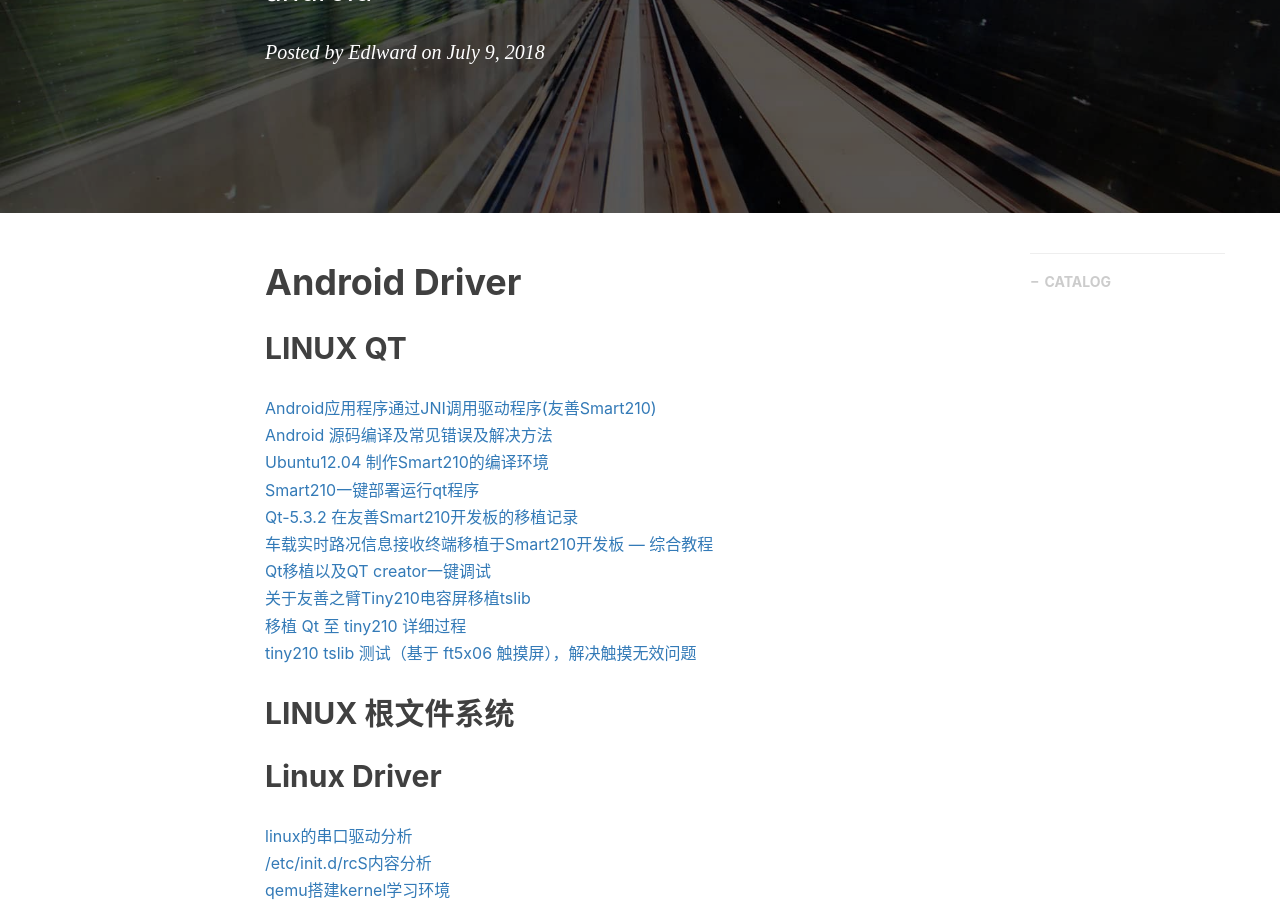
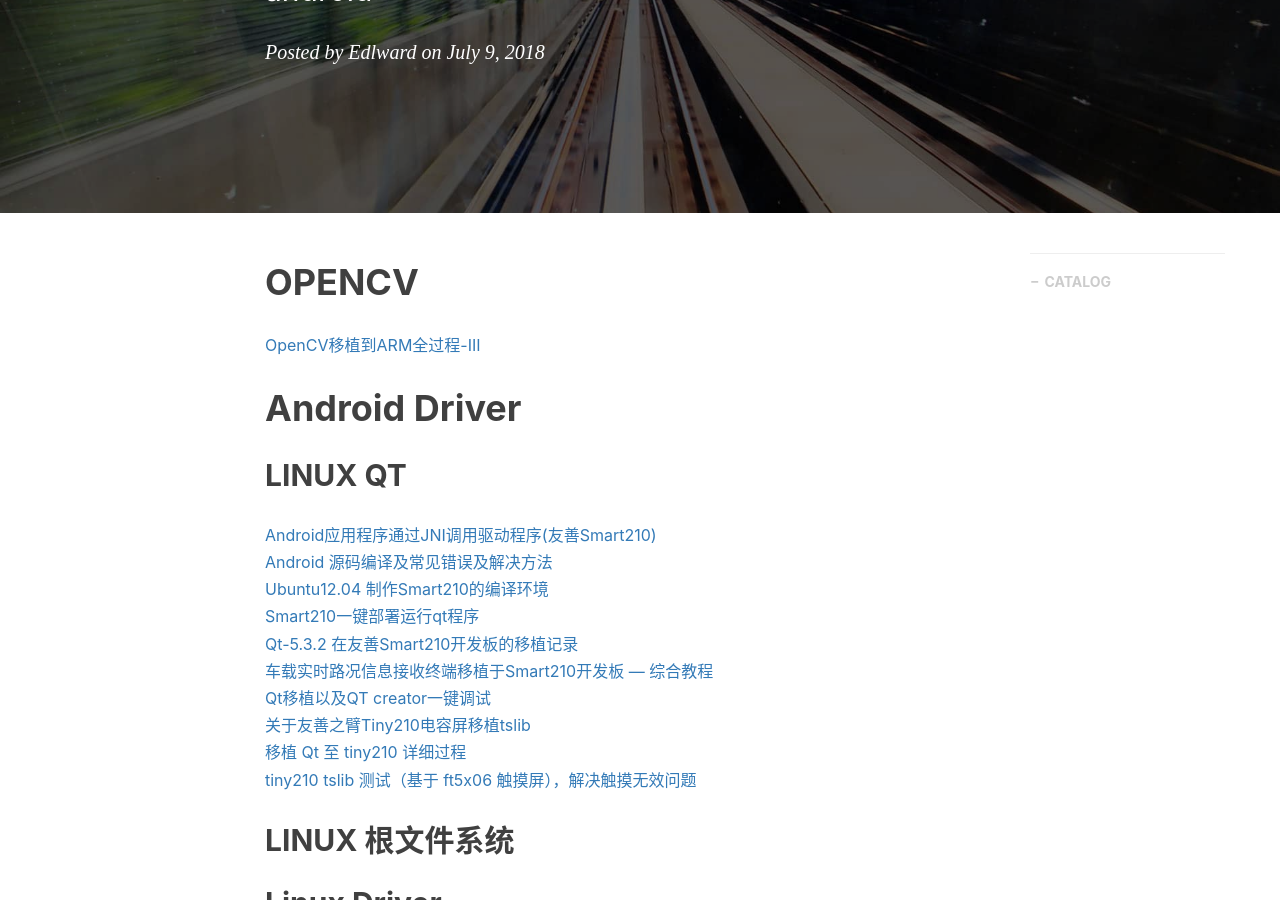
Before and after one commit to gary-robotics/dlward, a Jekyll site: the page built from _posts/2018-07-09-AndroidDriver-2018.markdown, in a window 1280 px wide and 900 px high, scrolled down 310 px. Built offline with Jekyll 4.4.1, drawn with Linux system fonts in a browser that asks for light colours; nearby versions of some CDN libraries; comment, search, counter and statistics services are not loaded.

Commit message:
Update 2018-07-09-AndroidDriver-2018.markdown

```diff
--- a/_posts/2018-07-09-AndroidDriver-2018.markdown
+++ b/_posts/2018-07-09-AndroidDriver-2018.markdown
@@ -10,6 +10,10 @@ catalog:    true
 tags:
     - android
 ---
+
+# OPENCV
+[OpenCV移植到ARM全过程-III](https://blog.csdn.net/kaychangeek/article/details/78552418)
+
 
 # Android Driver
 
```
